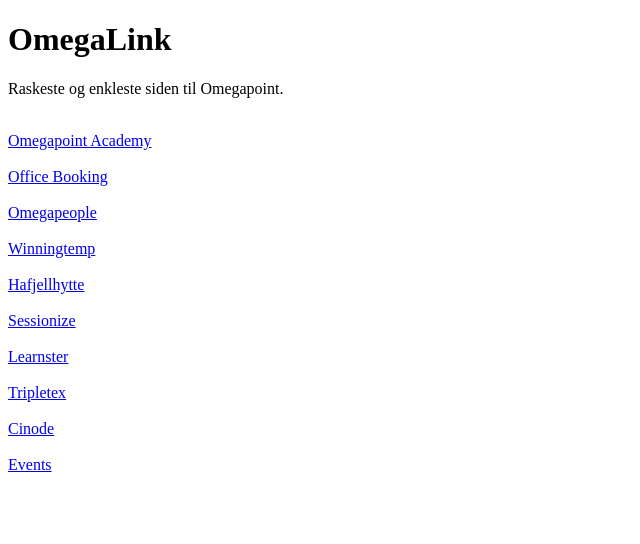
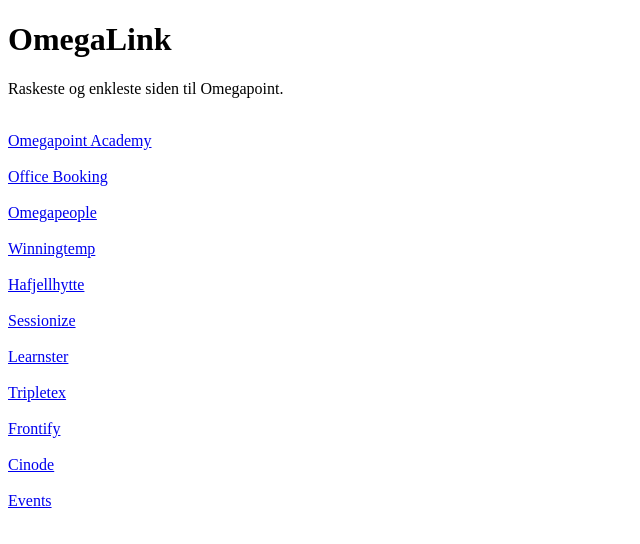
Before and after one commit to ksols/ksols.github.io, a plain HTML site: page index.html in a window 1280 px wide. Shown: the whole page, without its empty margins (0-640 px from the left). Drawn offline with Linux system fonts and the light colour scheme.

Commit message:
added frontify

```diff
--- a/index.html
+++ b/index.html
@@ -32,6 +32,9 @@
     <a href="https://tripletex.no/">Tripletex</a>
     <br />
     <br />
+    <a href="https://omegapoint.frontify.com/d/1ZZATAMmri9x">Frontify</a>
+    <br />
+    <br />
     <a href="https://app.cinode.com/">Cinode</a>
     <br />
     <br />
```
